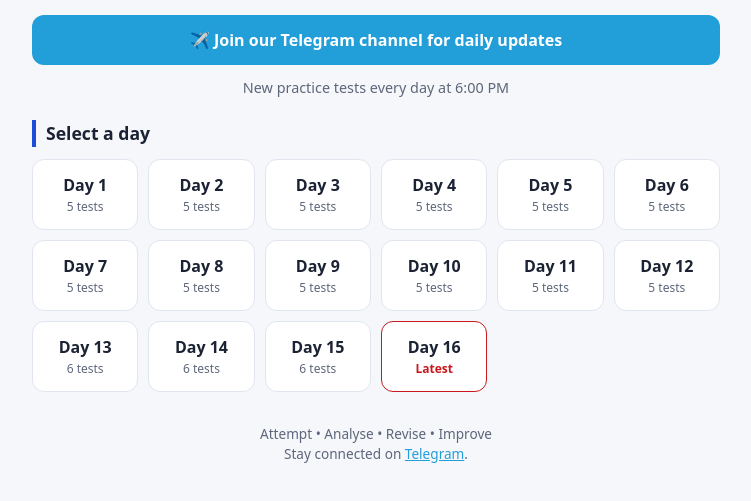
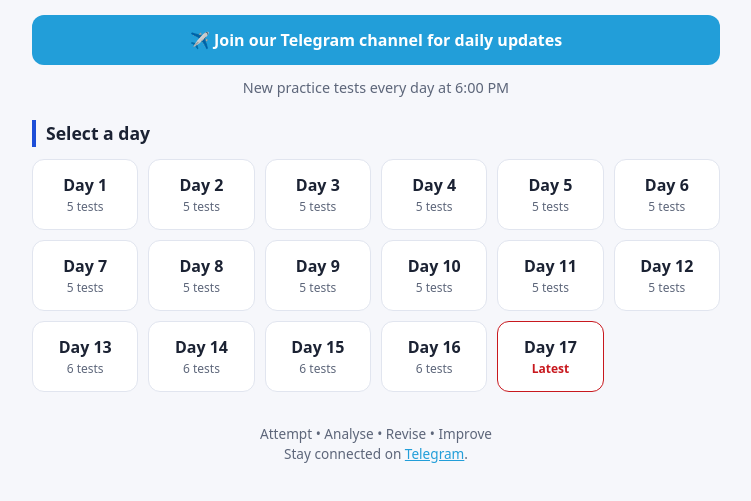
Before and after one commit to Akshara375go/sda-fda-free-series, a plain HTML site: page index.html in a window 1280 px wide. Shown: the part 221-722 px from the top of the page, without its empty margins (264-1015 px from the left). Drawn offline with Linux system fonts and the light colour scheme.

Commit message:
Update index.html

```diff
--- a/index.html
+++ b/index.html
@@ -206,6 +206,14 @@ var DAYS = [
     { s: "mental",   topics: ["Direction and Distance", "Ranking and Order"], url: "https://share.gemini.google/LBcjkh6qTPn4" },
     { s: "english",  topics: ["Verbs – Types and Forms", "Adverbs – Types and Usage"], url: "https://share.gemini.google/oHPg44Z6tGQu" },
     { s: "ca",       topics: ["June 2026 Monthly Compilation – Day 2/2"], url: "https://share.gemini.google/3KS1sL4reuk1" }
+   ]},
+  { day: 17, tests: [
+    { s: "indhistory", topics: ["Shunga Dynasty – Pushyamitra Shunga and Important Rulers", "Kanva Dynasty – Foundation and Important Rulers"], url: "https://share.gemini.google/HTRvin7ce91n" },
+    { s: "science",  topics: ["Biology: Plant Tissues – Types and Functions", "Animal Tissues – Types and Functions"], url: "https://share.gemini.google/lmGuzilJZNdx" },
+    { s: "indgeo",   topics: ["Atmosphere – Composition and Structure", "Layers of the Atmosphere and Their Features"], url: "https://share.gemini.google/PUsXbjCirkHF" },
+    { s: "mental",   topics: ["Syllogism", "Venn Diagrams"], url: "https://share.gemini.google/PAF8siepVZ5K" },
+    { s: "english",  topics: ["Prepositions – Types and Usage", "Conjunctions – Types and Usage"], url: "https://share.gemini.google/Yrp5B4lWGs61" },
+    { s: "ca",       topics: ["July 2026 Monthly Compilation – Day 1/2"], url: "https://share.gemini.google/HBxuFhgJIYVs" }
   ]}
 ];
 
```
